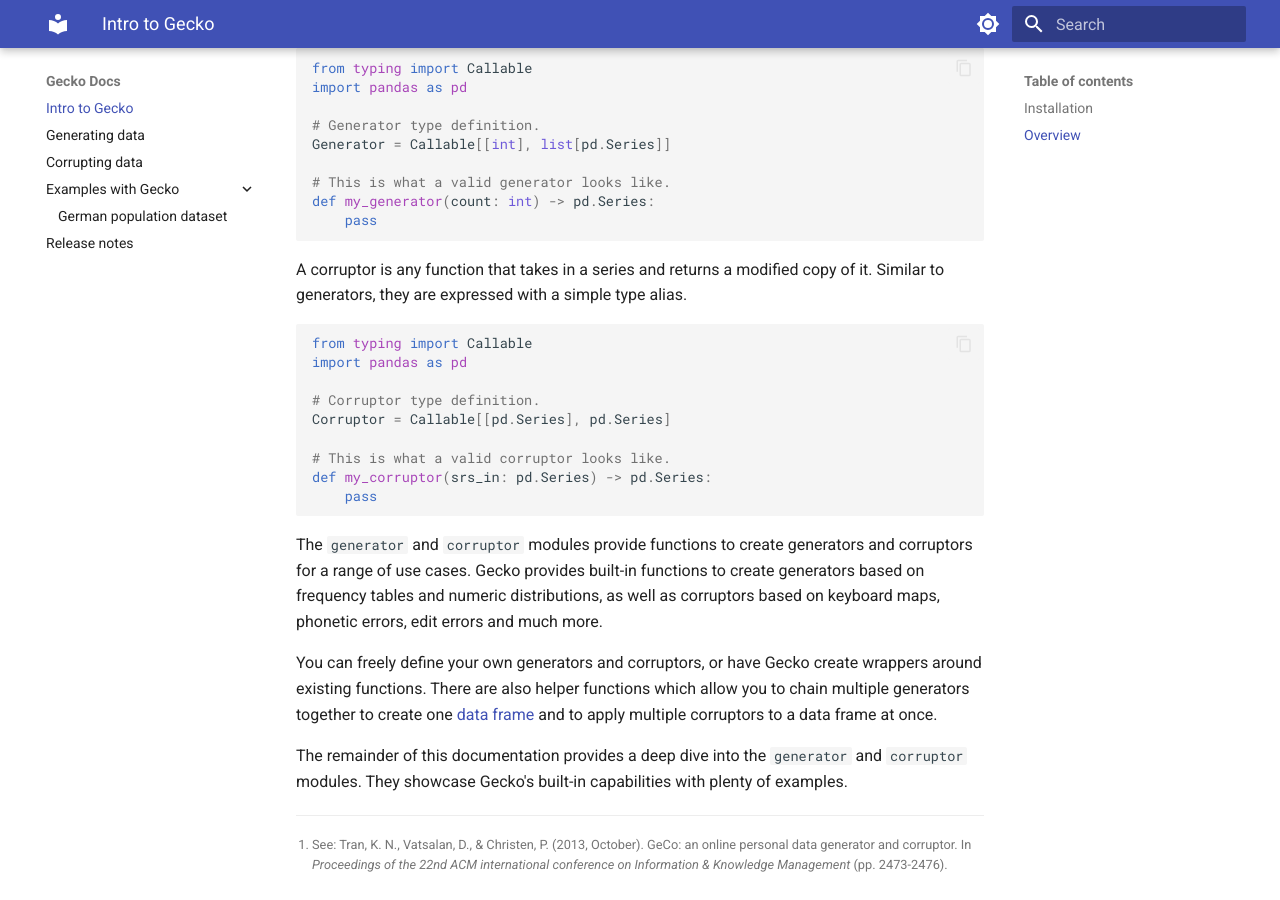
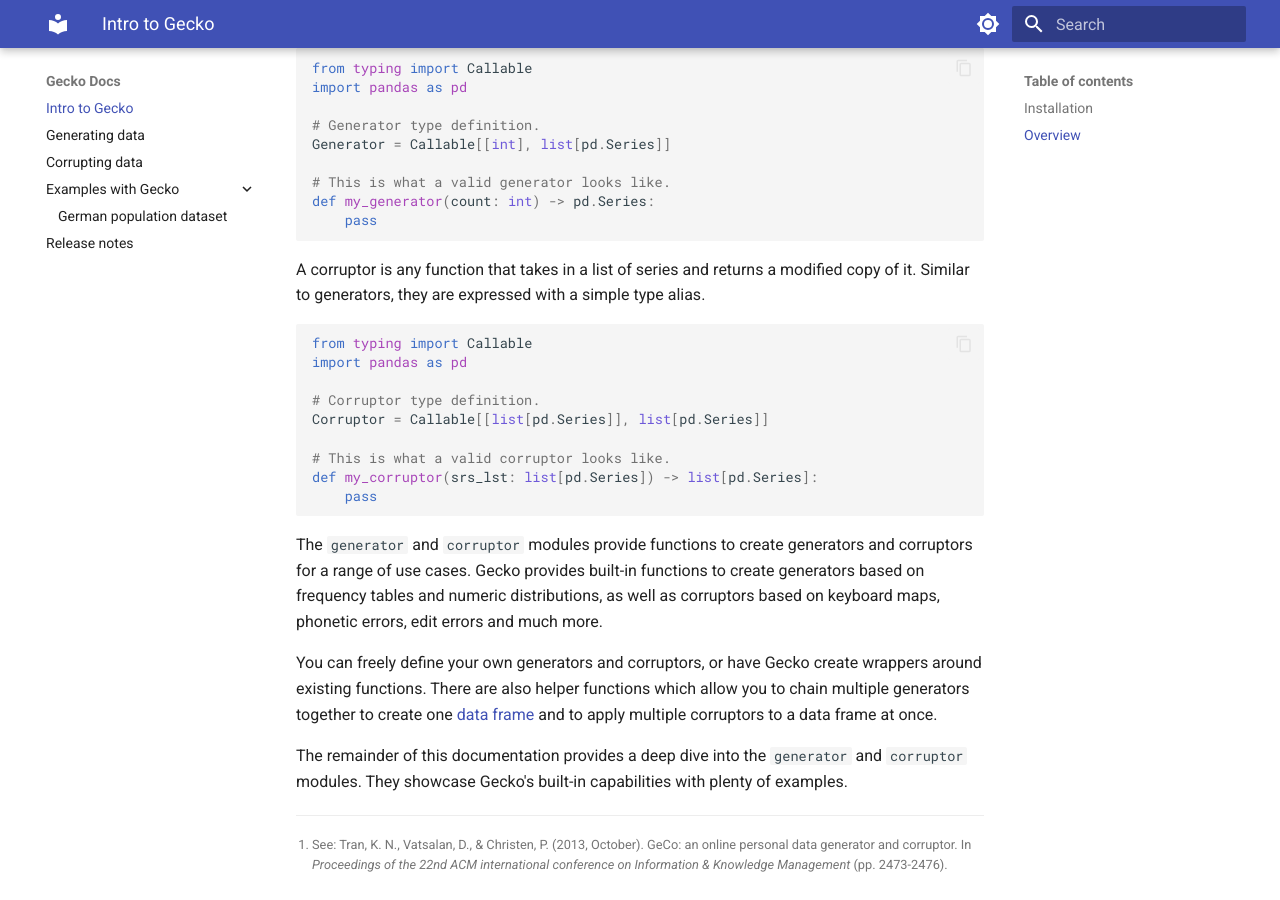
Before and after one commit to mjugl/gecko-docs-test, an MkDocs documentation site: the page built from docs/index.md, in a window 1280 px wide and 900 px high, scrolled down 1593 px. Built offline with MkDocs 1.6.1 and Material for MkDocs 9.7.7, drawn with Linux system fonts in a browser that asks for light colours.

Commit message:
Undo erroneous commit of benchmark, add updated index page

````diff
--- a/docs/index.md
+++ b/docs/index.md
@@ -49,7 +49,7 @@
     pass
 ```
 
-A corruptor is any function that takes in a series and returns a modified copy of it.
+A corruptor is any function that takes in a list of series and returns a modified copy of it.
 Similar to generators, they are expressed with a simple type alias.
 
 ```python
@@ -57,10 +57,10 @@
 import pandas as pd
 
 # Corruptor type definition.
-Corruptor = Callable[[pd.Series], pd.Series]
+Corruptor = Callable[[list[pd.Series]], list[pd.Series]]
 
 # This is what a valid corruptor looks like.
-def my_corruptor(srs_in: pd.Series) -> pd.Series:
+def my_corruptor(srs_lst: list[pd.Series]) -> list[pd.Series]:
     pass
 ```
 
````
Also changed, not shown: docs/benchmark.md (deleted, +0 -52 lines).
